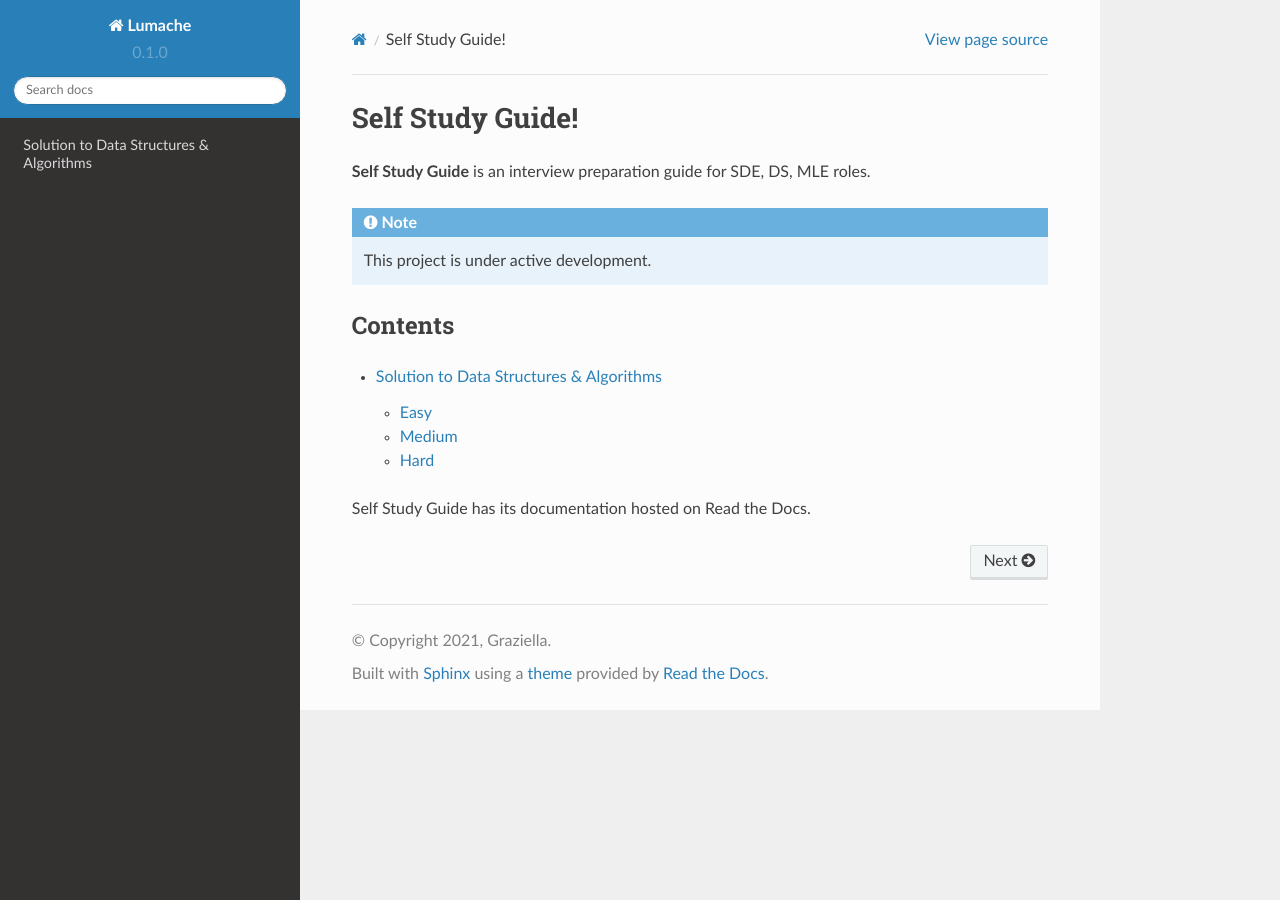
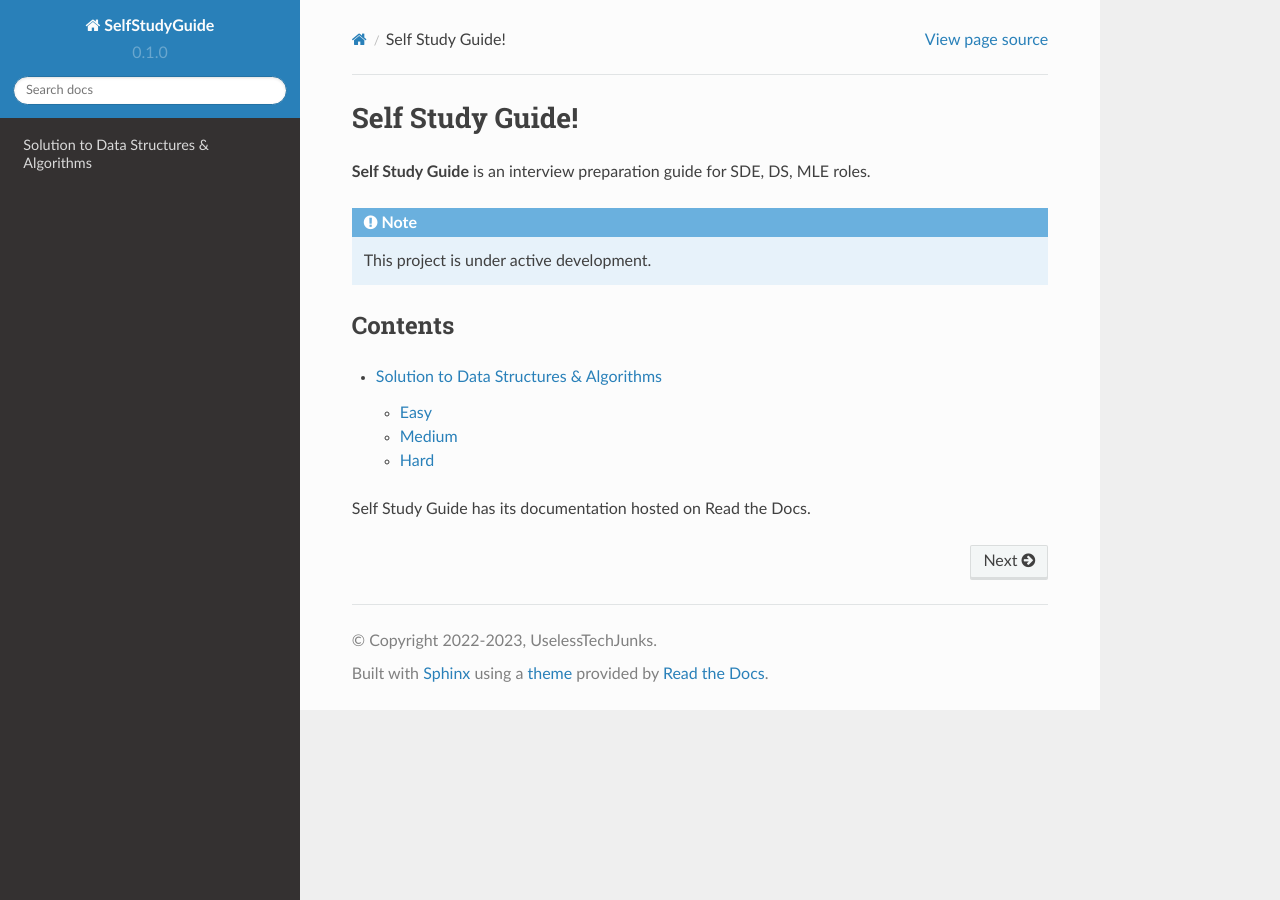
Before and after one commit to uselesstechjunks/leetcode, a Sphinx documentation site: the page built from docs/source/index.rst, in a window 1280 px wide. Built offline with Sphinx 7.4.7 and the Read the Docs theme 2.0.0, drawn with Linux system fonts in a browser that asks for light colours.

Commit message:
Update conf.py (#18)
* Update conf.py

* Update pyproject.toml

* Update requirements.txt

* Update and rename lumache.py to SelfStudyGuide.py

```diff
--- a/lumache.py
+++ b/SelfStudyGuide.py
@@ -1,5 +1,5 @@
 """
-Lumache - Python library for cooks and food lovers.
+SelfStudyGuide
 """
 
 __version__ = "0.1.0"
--- a/docs/source/conf.py
+++ b/docs/source/conf.py
@@ -2,9 +2,9 @@
 
 # -- Project information
 
-project = 'Lumache'
-copyright = '2021, Graziella'
-author = 'Graziella'
+project = 'SelfStudyGuide'
+copyright = '2022-2023, UselessTechJunks'
+author = 'Useless Tech Junks'
 
 release = '0.1'
 version = '0.1.0'
--- a/pyproject.toml
+++ b/pyproject.toml
@@ -3,6 +3,6 @@ requires = ["flit_core >=3.2,<4"]
 build-backend = "flit_core.buildapi"
 
 [project]
-name = "lumache"
-authors = [{name = "Graziella", email = "graziella@lumache"}]
+name = "SelfStudyGuide"
+authors = [{name = "UselessTechJunks", email = "useless.tech.junks@gmail.com"}]
 dynamic = ["version", "description"]
--- a/requirements.txt
+++ b/requirements.txt
@@ -1 +1,2 @@
 sphinx-toolbox>=3.1.2
+docutils<0.18
```
